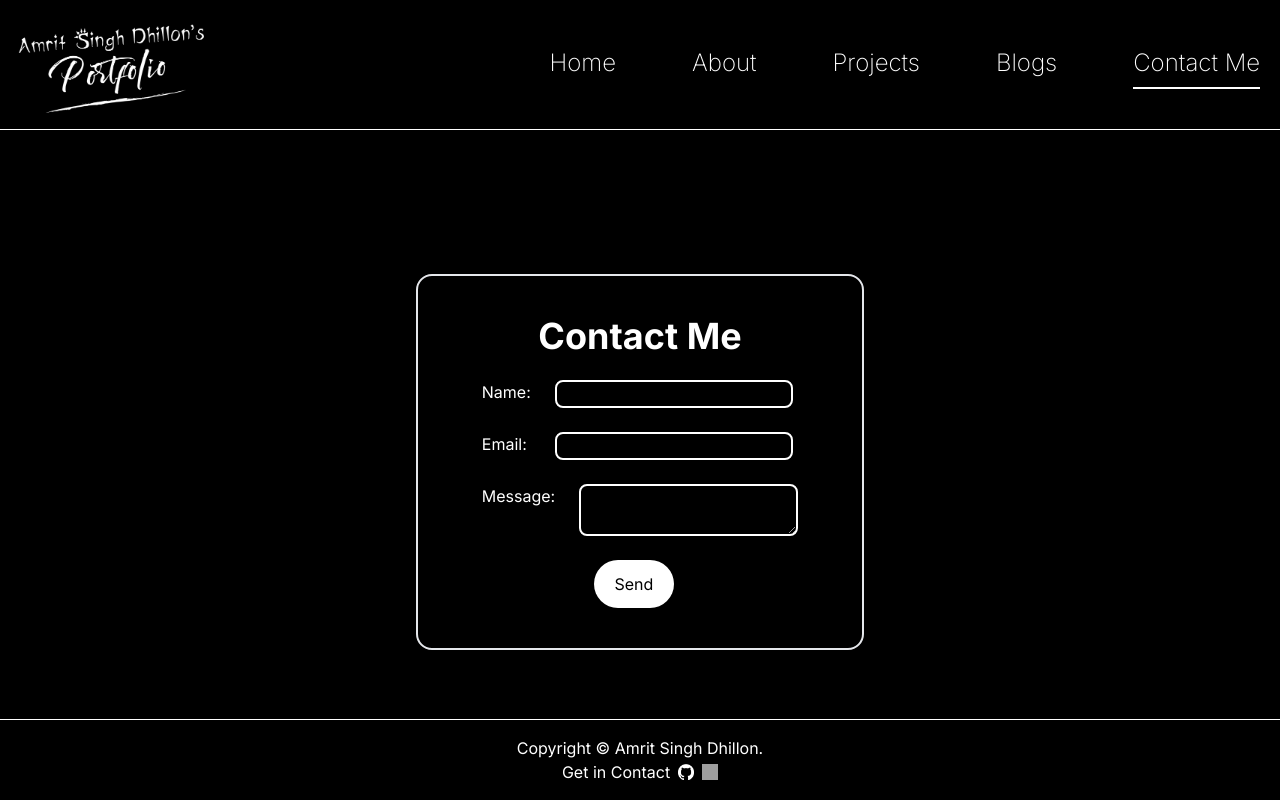
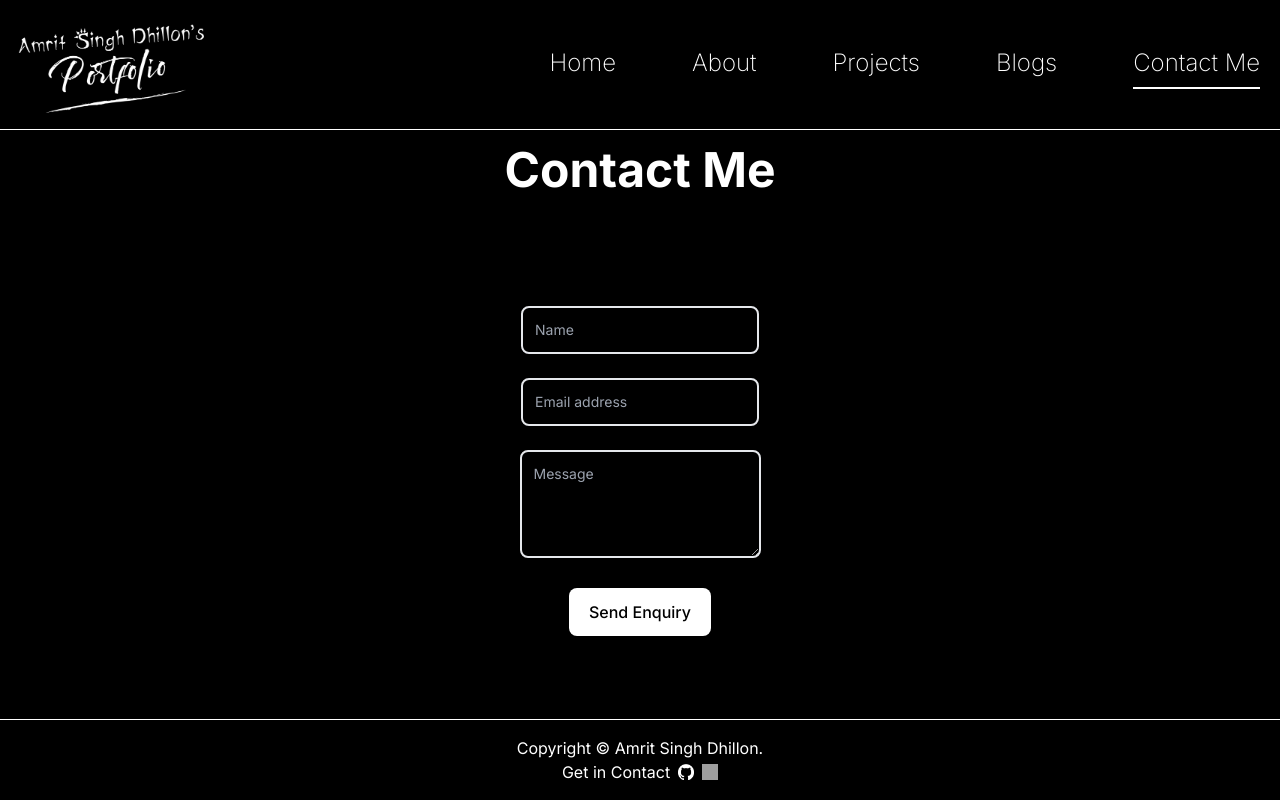
Before and after one commit to Dhillon-Saab/portfolio, a Next.js app: page /contact in a window 1280 px wide. Built offline with nearby package versions, Linux system fonts and the light colour scheme; grey boxes are pictures that could not be loaded.

Commit message:
Added few more functionalities

```diff
--- a/actions/contactMail.ts
+++ b/actions/contactMail.ts
@@ -11,7 +11,7 @@ export const sendMail = async (formData: FormData) =>{
     const {data, error} = await resend.emails.send({
         from: `${name} <admin@dhillonsaab.xyz>`,
         to: ['ad70138@gmail.com'],
-        subject: `Contact from ${email} `,
+        subject: `Message from ${email} `,
         html: `<strong>${email}</strong>
         <p>${message}</p>`,
     });
--- a/app/(pages)/about/page.jsx
+++ b/app/(pages)/about/page.jsx
@@ -4,7 +4,7 @@ function page() {
   return (
     <div className="flex flex-col ml-20 h-98">
     {/* <div className="flex h-0.5 bg-white mt-1"></div> */}
-    <div className="flex ml-20 align-center text-center font-bold text-5xl mt-4 ">
+    <div className="text-center justify-start items-center align-middle font-bold text-5xl mt-4 ">
       About Me
     </div>
     <p className="flex text-lg ml-96 w-7/12">
--- a/app/(pages)/blogs/_components/Card.jsx
+++ b/app/(pages)/blogs/_components/Card.jsx
@@ -7,7 +7,7 @@ function Card({link, heading, subheading }) {
       <div className="flex flex-col gap-10 align-middle items-center justify-center mt-10">
         <div className="flex flex-col pt-2 border-2 rounded-xl w-[49rem] h-auto pb-4 items-center text-center justify-left pl-4 text-3xl">
           {heading}
-          <div className="flex text-sm mt-1">{subheading}</div>
+          <div className="flex text-sm mt-1">{subheading.split(" ").splice(0,10).join(" ") }...</div>
         </div>
       </div>
     </Link>
--- a/app/(pages)/blogs/page.jsx
+++ b/app/(pages)/blogs/page.jsx
@@ -14,6 +14,7 @@ async function page() {
   const blogs = await getBlogs();
   return (
     <div>
+      <h2 className="text-center mt-4 text-5xl font-bold">Blogs</h2>
       {blogs.map((blog)=>{
         return(
           <Card key={blog.id} link={`/blogs/${blog.id}`} heading={blog.title} subheading={blog.content} />
--- a/app/(pages)/contact/page.jsx
+++ b/app/(pages)/contact/page.jsx
@@ -3,12 +3,13 @@ import { sendMail } from "@/actions/contactMail";
 import React, { useRef, useState } from "react";
 
 function Contact() {
-
   const ref = useRef(null);
   const [res, setRes] = useState();
 
   return (
-    <div className="justify-center items-center m-auto flex mt-36">
+    <div>
+      <h2 className="text-center mt-4 text-5xl font-bold">Contact Me</h2>
+      <div className="justify-center items-center mt-28">
         <form
           ref={ref}
           action={async (formData) => {
@@ -16,50 +17,99 @@ function Contact() {
             setRes(response);
             ref.current?.reset();
           }}
-        className="flex flex-col gap-6 border-2 px-16 py-10 rounded-2xl"
+          className="flex flex-col items-center gap-6 border- rounded-2xl"
         >
           {res?.status &&
             setTimeout(() => {
               setRes();
             }, 3000) && (
-            <div className="text-center bg-green-600 text-black rounded-lg py-2 transition-all duration-200 opacity-100 after:opacity-0 before:duration-100 before:transition-all before:opacity-0 ">
+              <div className="text-center bg-green-600 text-black rounded-lg p-2 transition-all duration-200 opacity-100 after:opacity-0 before:duration-100 before:transition-all before:opacity-0 ">
                 {res?.message}
               </div>
             )}
-        <h1 className="font-bold text-4xl text-center">Contact Me</h1>
-        <div className="flex gap-6">
-          <label htmlFor="name">Name:</label>
+          <div>
+            <label className="sr-only" htmlFor="name">
+              Name
+            </label>
+            <input
+              className="w-full rounded-lg border-2 bg-transparent border-gray-200 p-3 text-sm"
+              placeholder="Name"
+              type="text"
+              id="name"
+              name="name"
+              required
+            />
+          </div>
+          {/* <div className="flex">
+            <label htmlFor="name" className="font-bold">Name:</label>
             <input
               type="text"
               name="name"
               className="bg-transparent border-white border-2 rounded-lg"
               required
             />
+          </div> */}
+          <div>
+            <label className="sr-only" htmlFor="email">
+              Email
+            </label>
+            <input
+              className="w-full rounded-lg border-2 bg-transparent border-gray-200 p-3 text-sm"
+              placeholder="Email address"
+              type="email"
+              id="email"
+              name="email"
+              required
+            />
           </div>
-        <div className="flex gap-7">
+          {/* <div className="flex">
             <label htmlFor="email">Email:</label>
             <input
               type="email"
               name="email"
-            className="bg-transparent border-white border-2 rounded-lg justify-end"
+              className="bg-transparent border-white border-2 rounded-lg justify-center"
               required
             />
+          </div> */}
+          <div>
+            <label className="sr-only" htmlFor="message">
+              Message
+            </label>
+
+            <textarea
+              className="w-full rounded-lg border-2 bg-transparent border-gray-200 p-3 text-sm"
+              placeholder="Message"
+              rows="4"
+              cols={22}
+              id="message"
+              name="message"
+              required
+            ></textarea>
           </div>
-        <div className="flex gap-6">
+          {/* <div className="flex">
             <label htmlFor="message">Message:</label>
             <textarea
               name="message"
-            className="bg-transparent border-white border-2 rounded-lg justify-end"
+              className="bg-transparent border-white border-2 rounded-lg justify-center"
               required
             />
-        </div>
+          </div> */}
+          <div className="">
             <button
               type="submit"
-          className="flex p-3 bg-white text-black w-20 rounded-3xl text-center justify-center items-center align-middle ml-28"
+              className="inline-block w-full rounded-lg bg-white px-5 py-3 font-medium text-black sm:w-auto"
+            >
+              Send Enquiry
+            </button>
+          </div>
+          {/* <button
+            type="submit"
+            className="flex p-3 bg-white text-black w-20 rounded-3xl text-center justify-center items-center align-middle"
           >
             Send
-        </button>
+          </button> */}
         </form>
+      </div>
     </div>
   );
 }
--- a/app/page.jsx
+++ b/app/page.jsx
@@ -1,12 +1,19 @@
+"use client"
 import Image from "next/image";
+import { useEffect, useState } from "react";
+
 
 export default function Home() {
 
+  const [onLoad, setOnLoad] = useState(false)
 
+  useEffect(()=>{
+    setOnLoad(true)
+  },[])
 
   return (
     <main>
-      <div className="flex rounded h-full overflow-hidden shadow-lg mt-36 mb-72 justify-center align-middle items-center">
+      <div className={`flex rounded h-full overflow-hidden shadow-lg mt-36 mb-72 justify-center align-middle items-center transition-all duration-1000 ${onLoad? "opacity-100" : "opacity-0 -translate-x-80"} `}>
         <div className="">
           <Image
             width={300}
@@ -17,9 +24,7 @@ export default function Home() {
           />
         </div>
         <div className="px-0 py-0">
-          <p className="flex font-poppins mb-5 text-3xl justify-start">
-            Software Developer
-          </p>
+
           {/* <p className="flex font-poppins mb-5 text-3xl justify-start">
             at Southern Alberta Institute of Technology, Calgary
           </p> */}
@@ -29,6 +34,9 @@ export default function Home() {
               &nbsp;Amrit Singh Dhillon
             </span>
           </h1>
+          <p className="flex font-poppins mb-5 text-3xl justify-center">
+            Software Developer
+          </p>
           {/* <p className="flex text-gray-100 text-3xl text-10 mt-10 justify-start">
             Hello stranger welcome to my website
           </p> */}
```
Lines whose indentation alone changed are shown as unchanged.
